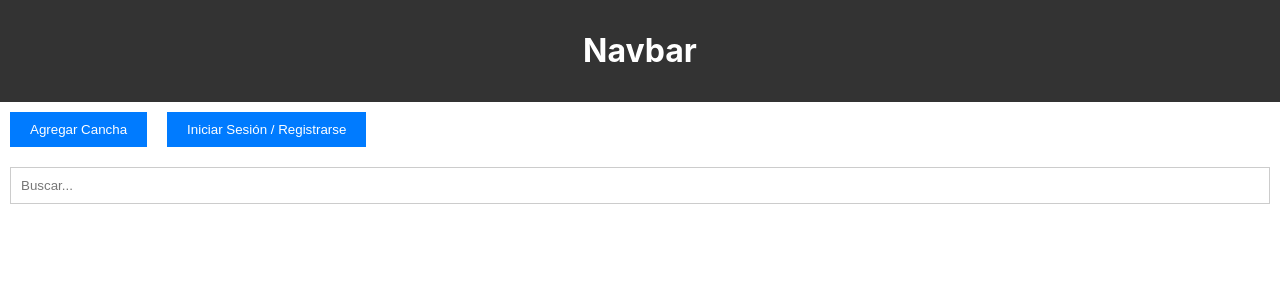
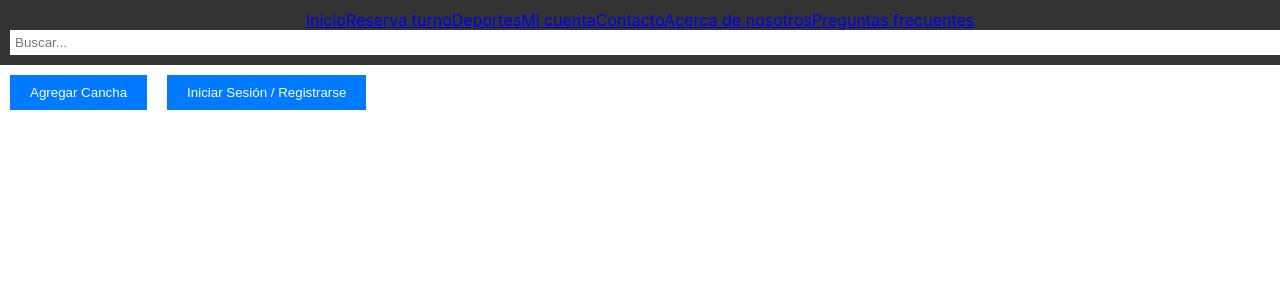
Before and after one commit to CanchaYAPF/CanchaYA, a React (Create React App) app in the folder front/: page /home in a window 1280 px wide. Shown: the top 300 px of the page. Built offline with nearby package versions, Linux system fonts and the light colour scheme.

Commit message:
nav y search basicos

```diff
--- a/front/src/App.js
+++ b/front/src/App.js
@@ -1,12 +1,15 @@
 import React from 'react';
 import './App.css';
-
+import { BrowserRouter as Router } from 'react-router-dom';
 import Home from './components/Home/Home';
+import NavBar from './components/NavBar/NavBar';
 
 const App = () => {
   return (
     <div className="container">
+    <Router>
       <Home />
+    </Router>
     </div>
   );
 };
--- a/front/src/components/Home/Home.jsx
+++ b/front/src/components/Home/Home.jsx
@@ -1,17 +1,16 @@
 import React from 'react';
 import style from './Home.module.css';
+import NavBar from '../NavBar/NavBar';
+
 
 const Home = () => {
   return (
     <div className={style.homeContainer}>
       <div className={style.navbar}>
-        <h1>Navbar</h1>
+        <NavBar/>
       </div>
       <button className={style.btn}>Agregar Cancha</button>
       <button className={style.btn}>Iniciar Sesión / Registrarse</button>
-      <div className={style.search}>
-        <input type="text" placeholder="Buscar..." />
-      </div>
     </div>
   );
 };
--- /dev/null
+++ b/front/src/components/NavBar/NavBar.jsx
@@ -0,0 +1,25 @@
+import React from "react";
+import { Link } from "react-router-dom";
+import style from "./NavBar.module.css";
+import SearchBar from "../SearchBar/SearchBar";
+
+const NavBar = () => {
+  return (
+    <nav className="navbar">
+      <div className="container">
+        <Link to="/home" className={style.navLink}>Inicio</Link>
+        <Link to="/reserva-turno" className={style.navLink}>Reserva turno</Link>
+        <Link to="/deportes" className={style.navLink}>Deportes</Link>
+        <Link to="/mi-cuenta" className={style.navLink}>Mi cuenta</Link>
+        <Link to="/contacto" className={style.navLink}>Contacto</Link>
+        <Link to="/acerca-de-nosotros" className={style.navLink}>Acerca de nosotros</Link>
+        <Link to="/preguntas-frecuentes" className={style.navLink}>Preguntas frecuentes</Link>
+        <div className="search">
+          <SearchBar />
+        </div>
+      </div>
+    </nav>
+  );
+};
+
+export default NavBar;
--- /dev/null
+++ b/front/src/components/NavBar/NavBar.module.css
@@ -0,0 +1,14 @@
+.navbar {
+    background-color: #ffffff;
+    border-top: 1px solid #ccc;
+  }
+
+  .nav-link {
+    color: #000000;
+    font-family: sans-serif;
+    font-size: 16px;
+  }
+
+  .nav-link:hover {
+    color: #007bff;
+  }
--- /dev/null
+++ b/front/src/components/SearchBar/SearchBar.jsx
@@ -0,0 +1,22 @@
+import React, { useState } from "react";
+
+const SearchBar = () => {
+  const [searchTerm, setSearchTerm] = useState("");
+
+  const handleSearchChange = (event) => {
+    setSearchTerm(event.target.value);
+  };
+
+  return (
+    <div className="search-bar">
+      <input
+        type="text"
+        placeholder="Buscar..."
+        value={searchTerm}
+        onChange={handleSearchChange}
+      />
+    </div>
+  );
+};
+
+export default SearchBar;
```
Also changed, not shown: front/package.json (+4 -3 lines), front/src/components/SearchBar/SearchBar.module.css (added), 1 other file (tests, documents, lock files or other folders).
